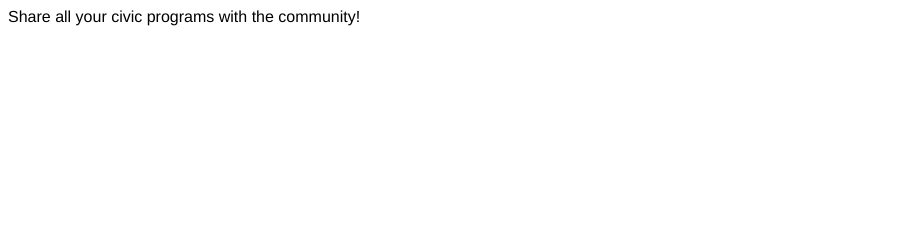
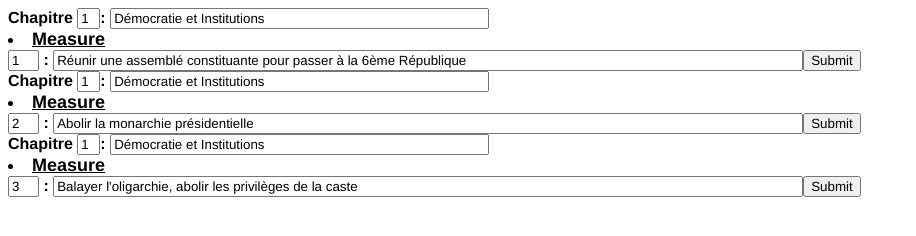
Before and after one commit to Lperreau/civic-program, a plain HTML site: page index.html in a window 1280 px wide. Shown: the whole page, without its empty margins (0-916 px from the left). Drawn offline with nearby package versions, Linux system fonts and the light colour scheme.

Commit message:
Dynamic measure list test

```diff
--- a/index.html
+++ b/index.html
@@ -2,10 +2,36 @@
 <html>
     <head>
         <link href="./resources/css/index.css" type="text/css" rel="stylesheet">
+								<script language="javascript"  src="http://code.jquery.com/jquery-1.4.2.min.js"></script>
     <title>Civic Programs</title>
     </head>
+					<script id="demo" type="text/javascript">
+						$(document).ready(function() {
+							// our array of objects for some data to play with
+							var arr = [
+								{ chapter_num : "1", chapter_title : "Démocratie et Institutions", measure_num : "1", measure: "Réunir une assemblé constituante pour passer à la 6ème République"},
+								{ chapter_num : "1", chapter_title : "Démocratie et Institutions", measure_num : "2", measure: "Abolir la monarchie présidentielle"},
+								{ chapter_num : "1", chapter_title : "Démocratie et Institutions", measure_num : "3", measure: "Balayer l'oligarchie, abolir les privilèges de la caste"}
+							]
 
-    <body>
-    Share all your civic programs with the community!
-    </body>
+							var i = 0,
+								arrLen = arr.length - 1
+								str = "";
+							// loop through all elements in the array, building a form for each object
+							for (; i <= arrLen; i++ ) {
+							str = str + '<form>'
+											+ '<label for="chapter_num"><b>Chapitre  </b></label> <input type="text" name="chapter_num" size="2" value="' + arr[i].chapter_num + '" />'
+											+ '<label for="chapter_title"><b>: </b></label> <input type="text" name="chapter_title" size="50" value="' + arr[i].chapter_title + '" />'
+											+ '<label for="measure_num"><b><u><li> Measure </li></u></b></label> <input type="text" name="measure_num" size="3" value="' + arr[i].measure_num + '" />'
+											+ '<label for="measure"><b> :</b></label> <input type="text" name="measure" size="100" value="' + arr[i].measure + '" />'
+											+ '<button type="submit">Submit</button>'
+										+ "</form>";
+							};
+							//append the markup to the DOM
+							$("#measures").html(str);
+						});
+					</script>
+   <body>
+				<div id="measures"></div>
+			</body>
 </html>
```
